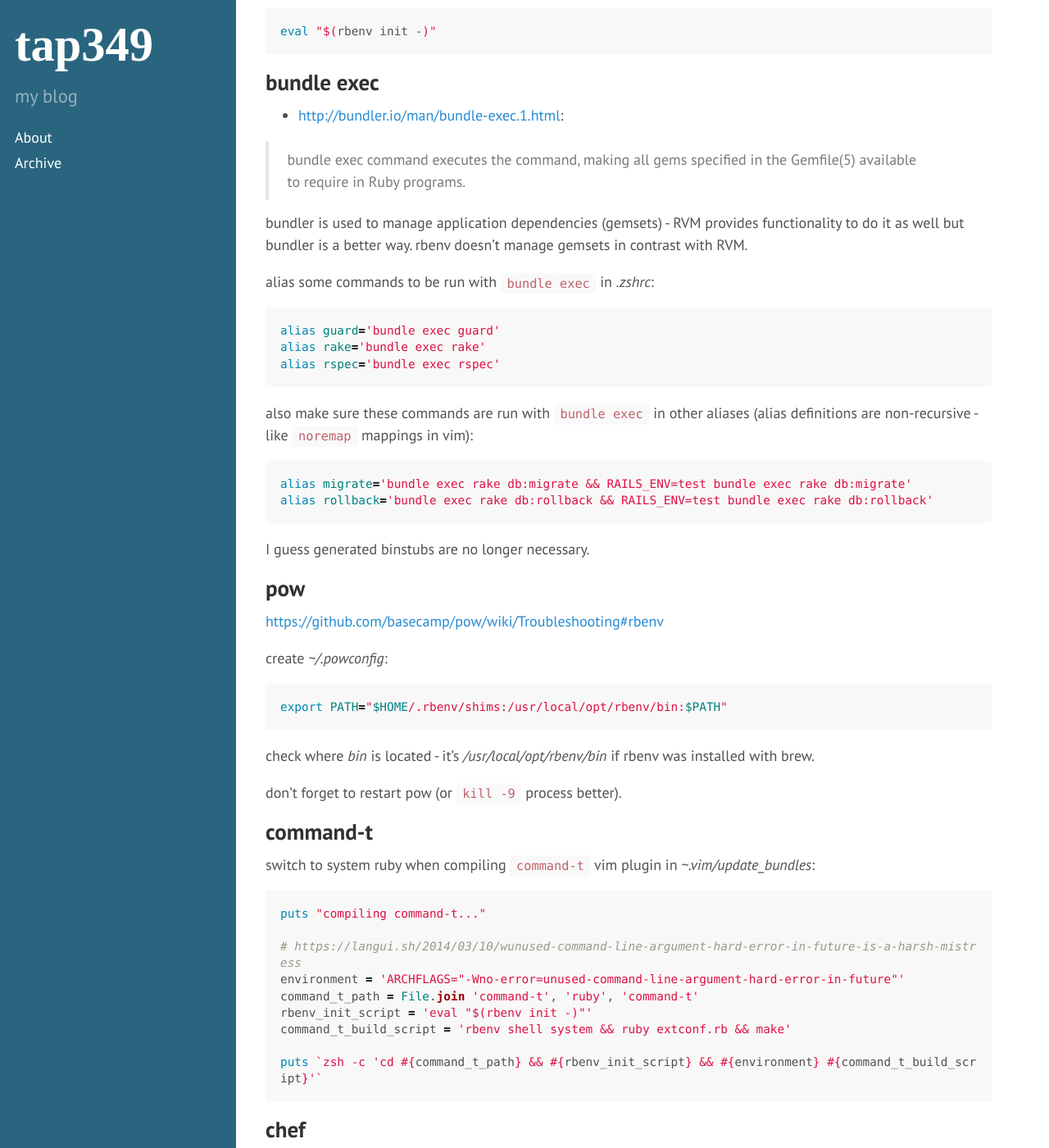
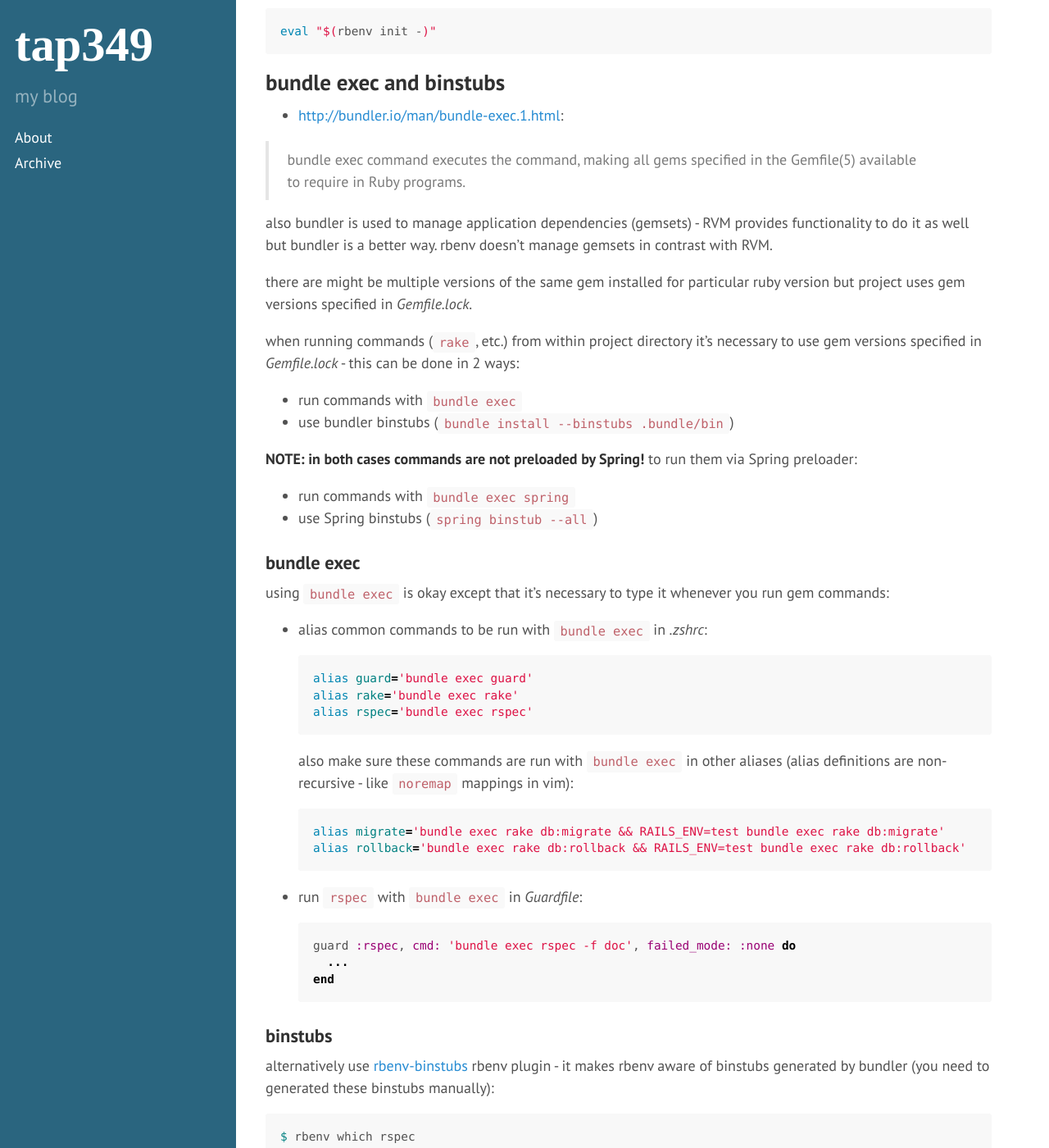
Before and after one commit to tap349/tap349.github.io, a Jekyll site: the page built from _posts/2016-03-30-rbenv.md, in a window 1280 px wide and 1400 px high, scrolled down 1011 px. Shown: the whole window at 82% size. Built offline with Jekyll 4.4.1, drawn with Linux system fonts in a browser that asks for light colours; some of the changed text lies outside the part shown.

Commit message:
update 2016-03-31_15:08:44

````diff
--- a/_posts/2016-03-30-rbenv.md
+++ b/_posts/2016-03-30-rbenv.md
@@ -51,34 +51,71 @@ _.zshrc_:
 eval "$(rbenv init -)"
 ```
 
-## bundle exec
+## bundle exec and binstubs
 
 - <http://bundler.io/man/bundle-exec.1.html>:
 
 > bundle exec command executes the command, making all gems specified
 > in the Gemfile(5) available to require in Ruby programs.
 
-bundler is used to manage application dependencies (gemsets) -
+also bundler is used to manage application dependencies (gemsets) -
 RVM provides functionality to do it as well but bundler is a better way.
 rbenv doesn't manage gemsets in contrast with RVM.
 
-alias some commands to be run with `bundle exec` in _.zshrc_:
+there are might be multiple versions of the same gem installed for particular
+ruby version but project uses gem versions specified in _Gemfile.lock_.
+
+when running commands (`rake`, etc.) from within project directory it's necessary
+to use gem versions specified in _Gemfile.lock_ - this can be done in 2 ways:
+
+- run commands with `bundle exec`
+- use bundler binstubs (`bundle install --binstubs .bundle/bin`)
+
+**NOTE: in both cases commands are not preloaded by Spring!**
+to run them via Spring preloader:
+
+- run commands with `bundle exec spring`
+- use Spring binstubs (`spring binstub --all`)
+
+### bundle exec
+
+using `bundle exec` is okay except that it's necessary to type it whenever
+you run gem commands:
+
+- alias common commands to be run with `bundle exec` in _.zshrc_:
+
+  ```sh
+  alias guard='bundle exec guard'
+  alias rake='bundle exec rake'
+  alias rspec='bundle exec rspec'
+  ```
+
+  also make sure these commands are run with `bundle exec` in other aliases
+  (alias definitions are non-recursive - like `noremap` mappings in vim):
+
+  ```sh
+  alias migrate='bundle exec rake db:migrate && RAILS_ENV=test bundle exec rake db:migrate'
+  alias rollback='bundle exec rake db:rollback && RAILS_ENV=test bundle exec rake db:rollback'
+  ```
+
+- run `rspec` with `bundle exec` in _Guardfile_:
+
+  ```ruby
+  guard :rspec, cmd: 'bundle exec rspec -f doc', failed_mode: :none do
+    ...
+  end
+  ```
+
+### binstubs
+
+alternatively use [rbenv-binstubs](https://github.com/ianheggie/rbenv-binstubs)
+rbenv plugin - it makes rbenv aware of binstubs generated by bundler
+(you need to generated these binstubs manually):
 
 ```sh
-alias guard='bundle exec guard'
-alias rake='bundle exec rake'
-alias rspec='bundle exec rspec'
+$ rbenv which rspec
+/Users/tap/.rbenv/versions/2.3.0/bin/rspec
 ```
-
-also make sure these commands are run with `bundle exec` in other aliases
-(alias definitions are non-recursive - like `noremap` mappings in vim):
-
-```sh
-alias migrate='bundle exec rake db:migrate && RAILS_ENV=test bundle exec rake db:migrate'
-alias rollback='bundle exec rake db:rollback && RAILS_ENV=test bundle exec rake db:rollback'
-```
-
-I guess generated binstubs are no longer necessary.
 
 ## pow
 
````
